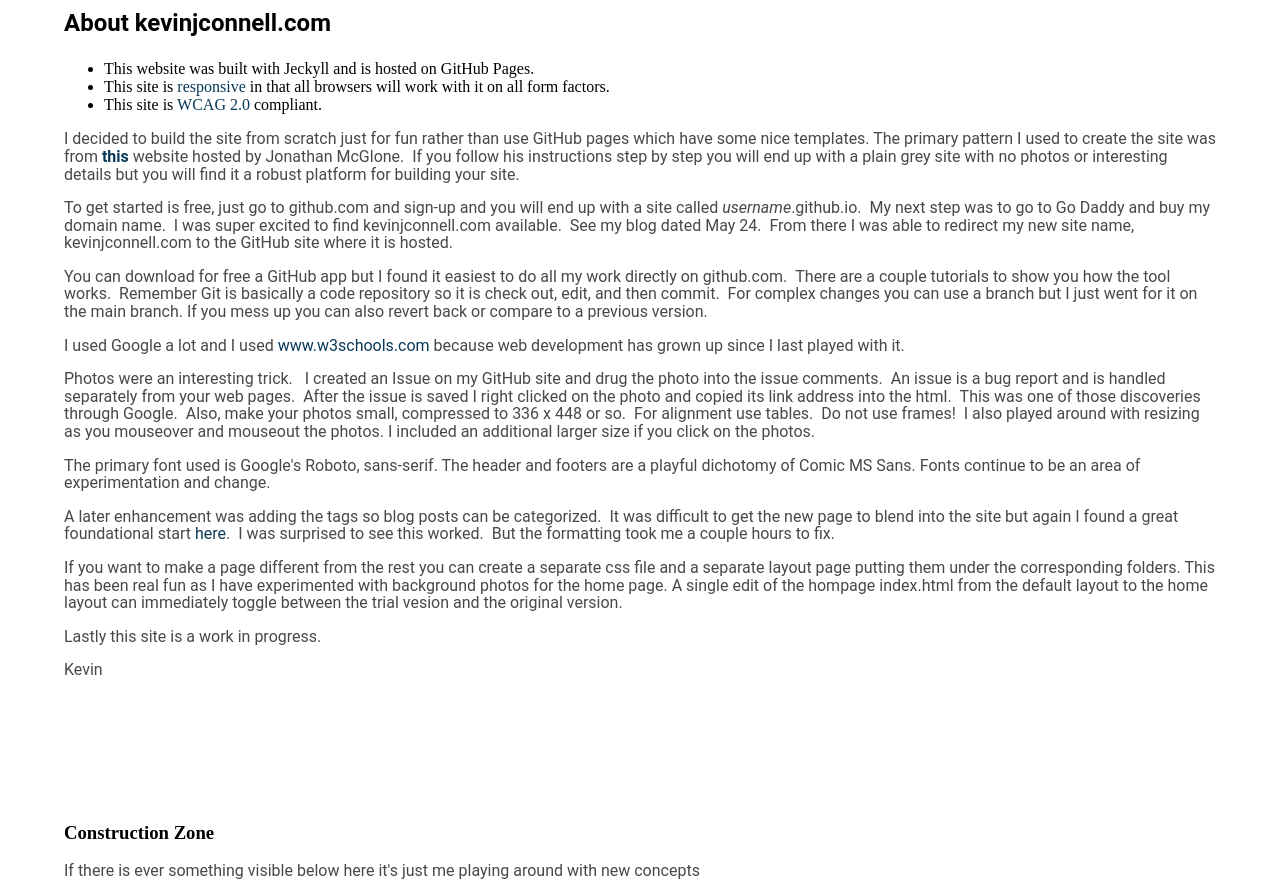
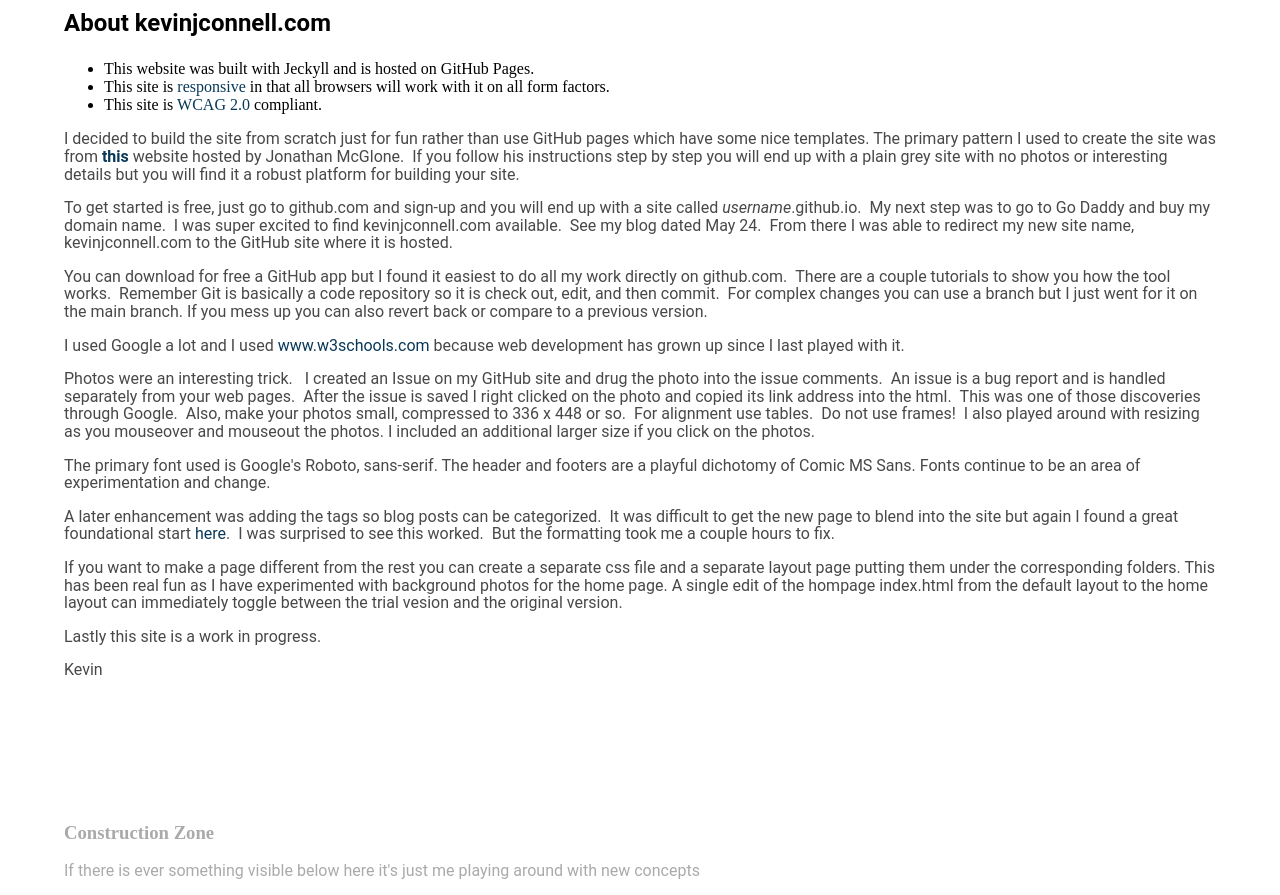
Before and after one commit to mo4dawg/mo4dawg.github.io, a Jekyll site: the page built from theSite/index.html, in a window 1280 px wide. Shown: the part 380-1275 px from the top of the page. Built offline with Jekyll 4.4.1, drawn with Linux system fonts in a browser that asks for light colours.

Commit message:
Update index.html

```diff
--- a/theSite/index.html
+++ b/theSite/index.html
@@ -53,8 +53,8 @@
   <p>Kevin</p>
 
  <br /><br /><br /> <br /><br /><br />
-	<h3 color="#999999">Construction Zone</h3>
-	<p color="#999999">If there is ever something visible below here it's just me playing around with new concepts</p>
+	<h3 style="color:#AAAAAA">Construction Zone</h3>
+	<p style="color:#AAAAAA">If there is ever something visible below here it's just me playing around with new concepts</p>
 
 <p> Pick a Theme! &nbsp; All colors are the official team authorized Hex values</p>
 <div id="mainContainer">
```
